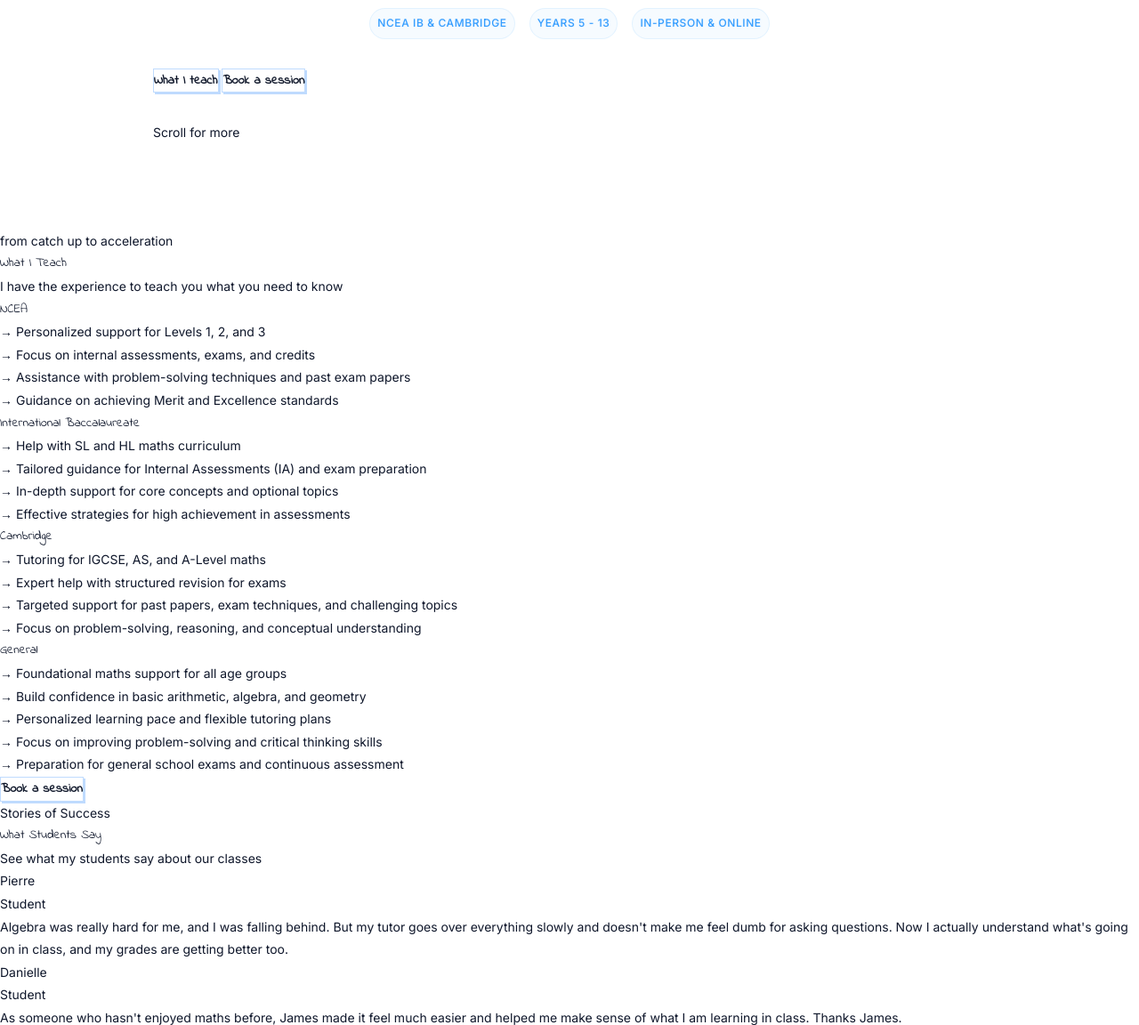
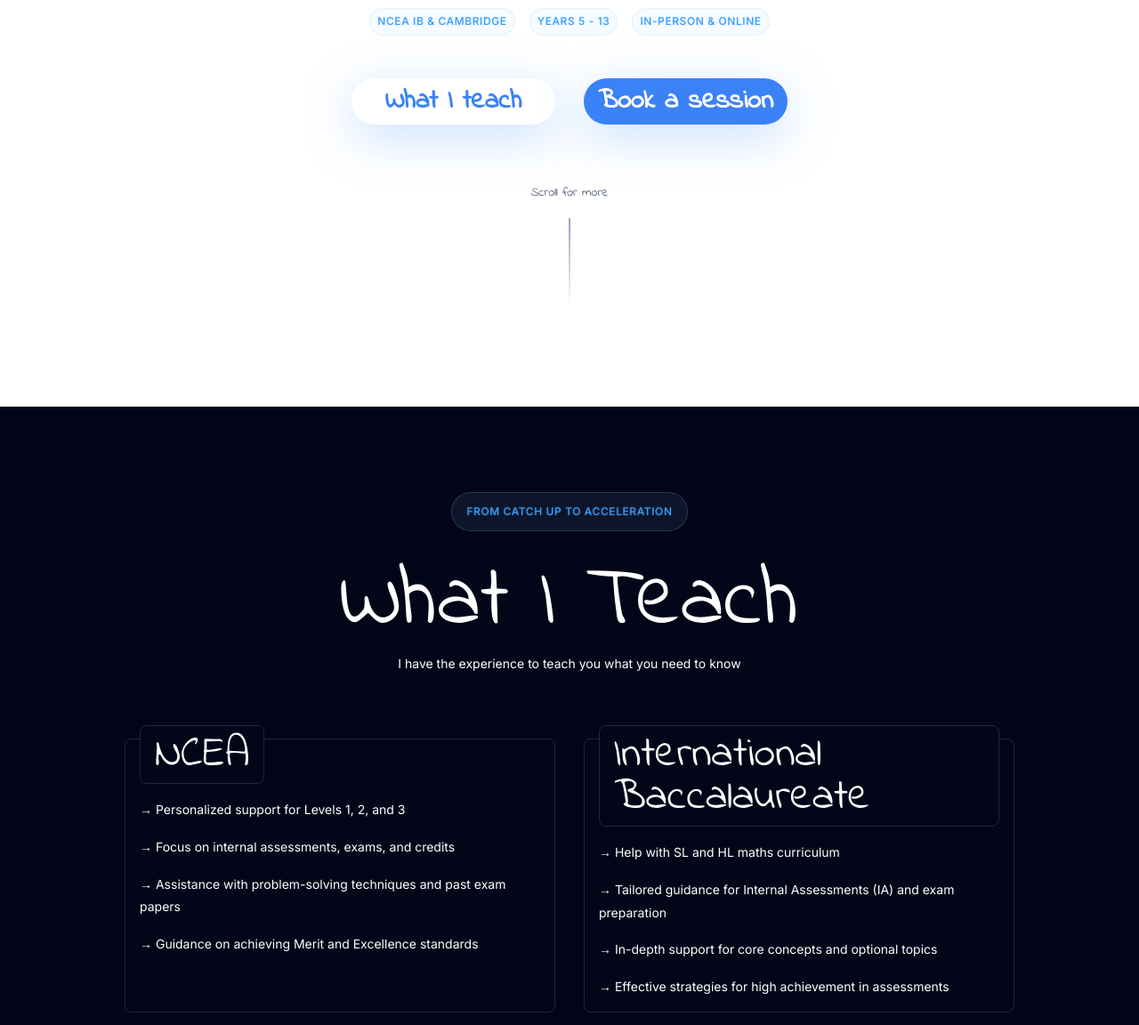
Before and after one commit to Drewshka/toronto-guitar-lessons, a website built with Vite: page index.html in a window 1280 px wide. Shown: the part 560-1712 px from the top of the page at 89% size. Built offline with nearby package versions, Linux system fonts and the light colour scheme.

Commit message:
updating card styles with tailwind

```diff
--- a/index.html
+++ b/index.html
@@ -57,40 +57,69 @@
         </p>
         <div class="flex items-center gap-4 flex-wrap justify-center">
           <div
-            class="tag rank px-2 py-0.5 sm:py-2 rounded-full sm:text-lg md:text-xl"
+            class="tag rank px-2 py-0.5 sm:py-1.5 rounded-full sm:text-lg md:text-xl"
           >
             NCEA IB & Cambridge
           </div>
           <div
-            class="tag rank px-2 py-0.5 sm:py-2 rounded-full sm:text-lg md:text-xl"
+            class="tag rank px-2 py-0.5 sm:py-1.5 rounded-full sm:text-lg md:text-xl"
           >
             Years 5 - 13
           </div>
           <div
-            class="tag rank px-2 py-0.5 sm:py-2 rounded-full sm:text-lg md:text-xl"
+            class="tag rank px-2 py-0.5 sm:py-1.5 rounded-full sm:text-lg md:text-xl"
           >
             In-person & Online
           </div>
         </div>
-        <div>
-          <button>What I teach</button>
-          <button>Book a session</button>
+        <div
+          class="grid grid-cols-1 sm:grid-cols-2 gap-4 sm:gap-8 w-fit mx-auto my-4"
+        >
+          <button
+            class="card-button-secondary px-4 py-2 rounded-full text-xl sm:text-2xl md:text-3xl"
+          >
+            What I teach
+          </button>
+          <button
+            class="card-button-primary px-4 py-2 rounded-full text-xl sm:text-2xl md:text-3xl"
+          >
+            Book a session
+          </button>
         </div>
-        <div>
-          <p>Scroll for more</p>
-          <div></div>
+        <div class="w-fit mx-auto my-4 flex flex-col items-center gap-4">
+          <p class="indie text-slate-600">Scroll for more</p>
+          <div
+            class="w-0.5 h-[100px] rounded-lg bg-linear-to-b from-slate-400 to-transparent"
+          ></div>
         </div>
       </section>
-      <section id="maths">
-        <div>
-          <p>from catch up to acceleration</p>
-          <div>
-            <h3>What I Teach</h3>
-            <p>I have the experience to teach you what you need to know</p>
+      <section
+        id="maths"
+        class="bg-slate-950 text-white px-8 py-16 sm:py-20 md:py-24"
+      >
+        <div class="w-full mx-auto max-w-[1000px] flex flex-col gap-8">
+          <p class="tag rank rounded-full px-4 py-2 text-center mx-auto">
+            from catch up to acceleration
+          </p>
+          <div class="flex flex-col gap-2">
+            <h3
+              class="text-6xl sm:text-7xl md:text-8xl mx-auto text-center text-white"
+            >
+              What I Teach
+            </h3>
+            <p class="text-center mx-auto">
+              I have the experience to teach you what you need to know
+            </p>
           </div>
-          <div>
-            <div>
-              <h4>NCEA</h4>
+          <div class="grid grid-cols-1 md:grid-cols-2 gap-x-8 gap-y-16 my-10">
+            <div
+              class="border border-solid border-slate-800 hover:border-blue-400 p-4 rounded-lg duration-200 flex flex-col gap-4 group"
+            >
+              <h4
+                class="bg-slate-950 border border-solid border-slate-800 w-fit rounded-lg px-4 py-2 text-3xl sm:text-4xl md:text-5xl -mt-8 group-hover:border-blue-400 duration-200"
+              >
+                NCEA
+              </h4>
               <p>&rarr; Personalized support for Levels 1, 2, and 3</p>
               <p>&rarr; Focus on internal assessments, exams, and credits</p>
               <p>
@@ -99,8 +128,14 @@
               </p>
               <p>&rarr; Guidance on achieving Merit and Excellence standards</p>
             </div>
-            <div>
-              <h4>International Baccalaureate</h4>
+            <div
+              class="border border-solid border-slate-800 hover:border-blue-400 p-4 rounded-lg duration-200 flex flex-col gap-4 group"
+            >
+              <h4
+                class="bg-slate-950 border border-solid border-slate-800 w-fit rounded-lg px-4 py-2 text-3xl sm:text-4xl md:text-5xl -mt-8 group-hover:border-blue-400 duration-200"
+              >
+                International Baccalaureate
+              </h4>
               <p>&rarr; Help with SL and HL maths curriculum</p>
               <p>
                 &rarr; Tailored guidance for Internal Assessments (IA) and exam
@@ -113,8 +148,14 @@
                 &rarr; Effective strategies for high achievement in assessments
               </p>
             </div>
-            <div>
-              <h4>Cambridge</h4>
+            <div
+              class="border border-solid border-slate-800 hover:border-blue-400 p-4 rounded-lg duration-200 flex flex-col gap-4 group"
+            >
+              <h4
+                class="bg-slate-950 border border-solid border-slate-800 w-fit rounded-lg px-4 py-2 text-3xl sm:text-4xl md:text-5xl -mt-8 group-hover:border-blue-400 duration-200"
+              >
+                Cambridge
+              </h4>
               <p>&rarr; Tutoring for IGCSE, AS, and A-Level maths</p>
               <p>&rarr; Expert help with structured revision for exams</p>
               <p>
@@ -126,8 +167,14 @@
                 understanding
               </p>
             </div>
-            <div>
-              <h4>General</h4>
+            <div
+              class="border border-solid border-slate-800 hover:border-blue-400 p-4 rounded-lg duration-200 flex flex-col gap-4 group"
+            >
+              <h4
+                class="bg-slate-950 border border-solid border-slate-800 w-fit rounded-lg px-4 py-2 text-3xl sm:text-4xl md:text-5xl -mt-8 group-hover:border-blue-400 duration-200"
+              >
+                General
+              </h4>
               <p>&rarr; Foundational maths support for all age groups</p>
               <p>
                 &rarr; Build confidence in basic arithmetic, algebra, and
```
